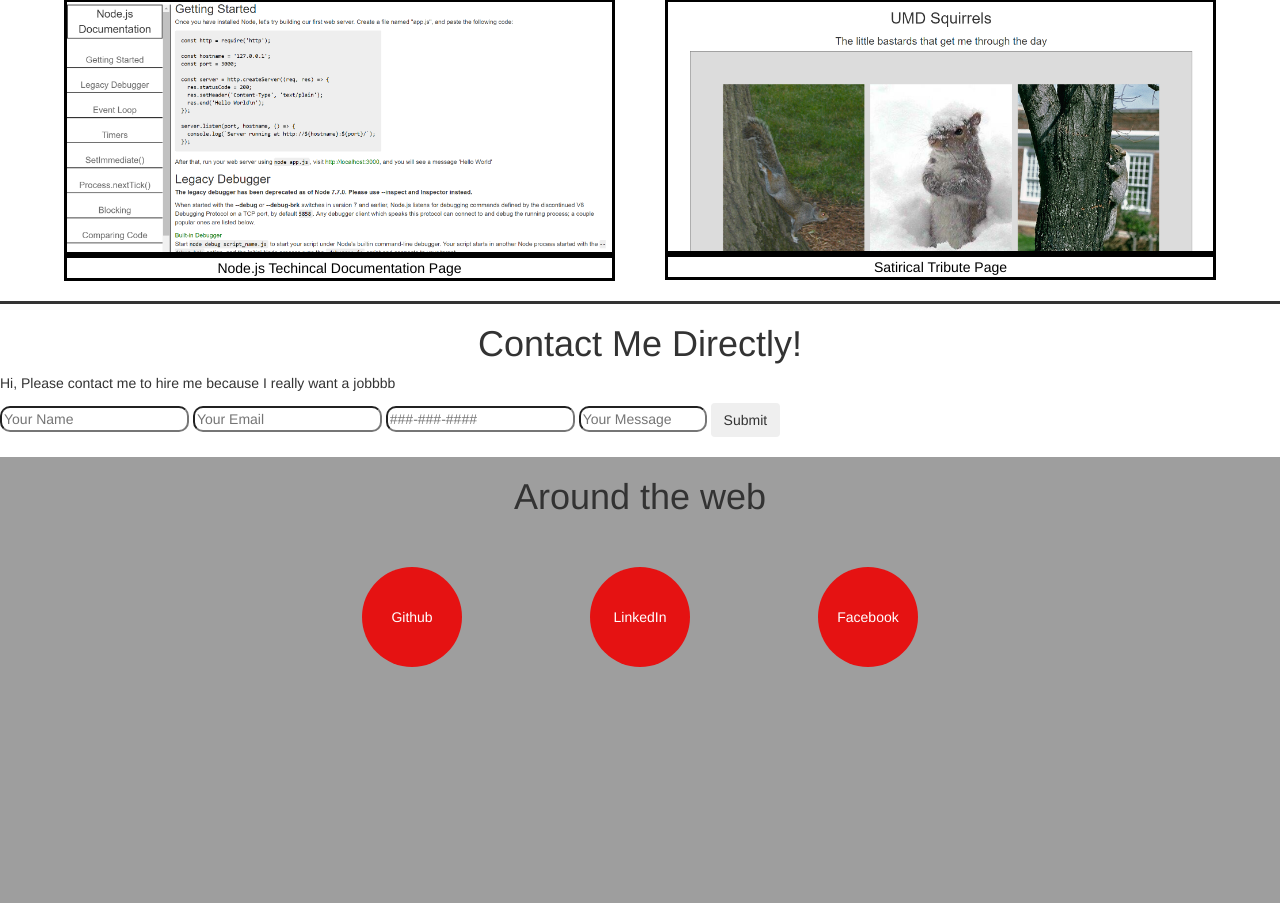
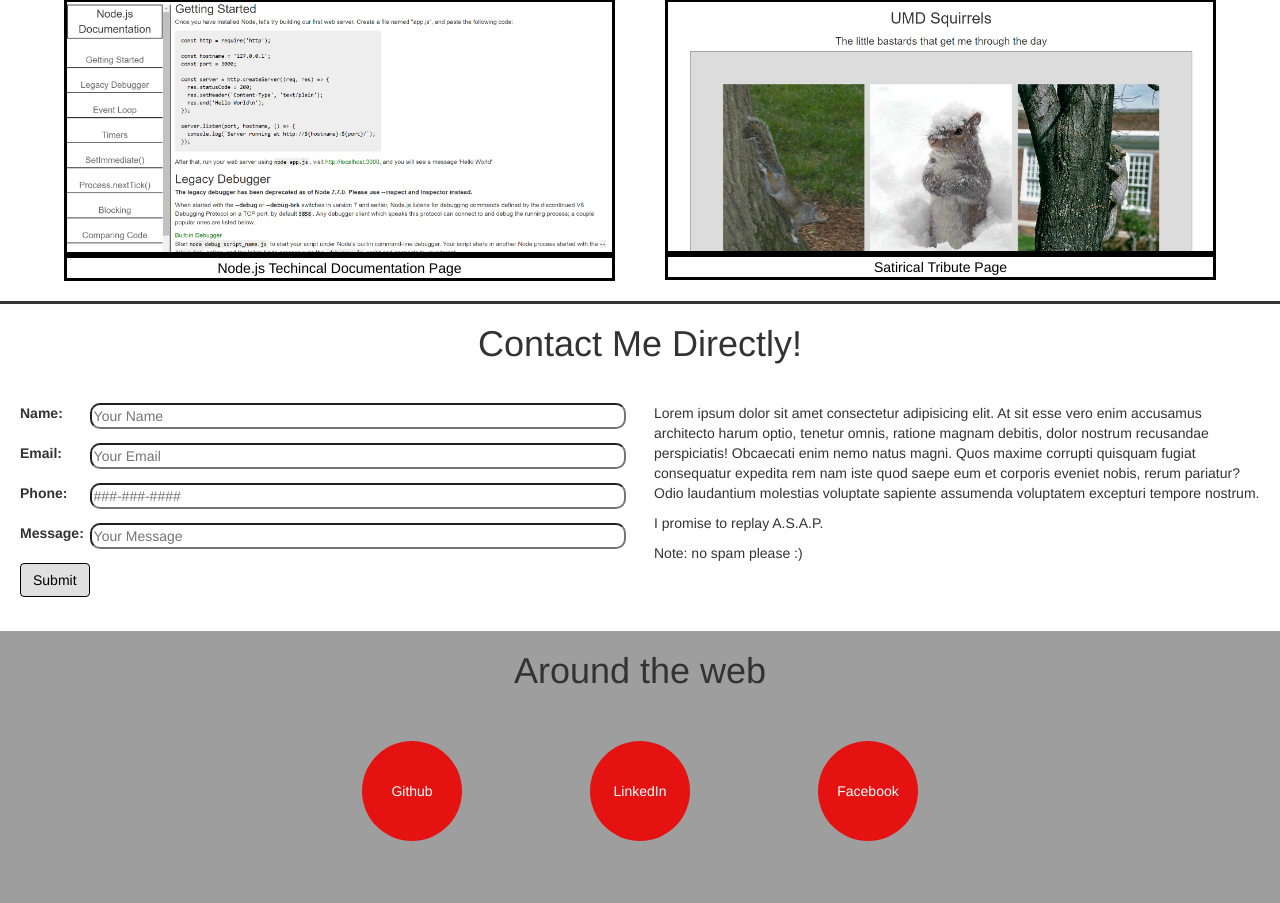
Before and after one commit to Crazysaxer/Personal-Portfolio, a PHP site: page /mainPage.html in a window 1280 px wide. Shown: the part 1278-2181 px from the top of the page. Before the commit the page ends 1945 px from the top, so only its background shows below. Run offline with PHP 8.4, Linux system fonts and the light colour scheme.

Commit message:
roughly styled contact section and added a paragraph next to the contact form

```diff
--- a/contact-form-handler.php
+++ b/contact-form-handler.php
@@ -1 +1 @@
-// add php here when ready
+echo '<p>this is php</p>';
--- a/mainPage.html
+++ b/mainPage.html
@@ -58,14 +58,32 @@
 
     <div id="contact">
         <h1 id="contact-title">Contact Me Directly!</h1>
-        <p id="contact-message">Hi, Please contact me to hire me because I really want a jobbbb</p>
-        <form id="contact-form" method="post" action="contact-form-handler.php">
-            <input class="info-box" name="name" type="text" placeholder="Your Name">
-            <input class="info-box" name="email" type="text" placeholder="Your Email">
-            <input class="info-box" name="name" type="text" placeholder="###-###-####">
-            <input id="message-area" name="name" type="text-area" placeholder="Your Message">
-            <button name="submit" type="submit" class="btn">Submit</button>
-        </form>
+
+        <div id="contact-container">
+
+            <form id="contact-form" method="post" action="contact-form-handler.php">
+
+                <label id="name-label" class="contact-label" for="name-area">Name: </label>
+                <input id="name-area" class="info-box" name="name" type="text" placeholder="Your Name">
+
+                <label id="email-label" class="contact-label" for="email-area">Email: </label>
+                <input id="email-area" class="info-box" name="email" type="text" placeholder="Your Email">
+
+                <label id="phone-label" class="contact-label" for="phone-area">Phone: </label>
+                <input id="phone-area" class="info-box" name="name" type="text" placeholder="###-###-####">
+
+                <label id="message-label" class="contact-label" for="message-area">Message: </label>
+                <input id="message-area" class="info-box" name="name" type="text-area" size="30" placeholder="Your Message">
+
+                <button id="submit-btn" name="submit" type="submit" class="btn">Submit</button>
+            </form>
+
+            <div id="contact-paragraph">
+                    <p>Lorem ipsum dolor sit amet consectetur adipisicing elit. At sit esse vero enim accusamus architecto harum optio, tenetur omnis, ratione magnam debitis, dolor nostrum recusandae perspiciatis! Obcaecati enim nemo natus magni. Quos maxime corrupti quisquam fugiat consequatur expedita rem nam iste quod saepe eum et corporis eveniet nobis, rerum pariatur? Odio laudantium molestias voluptate sapiente assumenda voluptatem excepturi tempore nostrum.</p>
+                    <p>I promise to replay A.S.A.P.</p>
+                    <p>Note: no spam please :)</p>
+            </div>
+        </div>
     </div>
 
     <div id="web">
--- a/stylesheet.css
+++ b/stylesheet.css
@@ -119,6 +119,20 @@ figcaption {
 
 #contact-title {
     text-align: center;
+    margin-bottom: 40px;
+}
+
+#contact-container {
+    display: grid;
+    grid-template-columns: 1fr 1fr;
+    grid-gap: 2em;
+    margin: 20px;
+}
+
+#contact-form {
+    display: grid;
+    grid-template-columns: 1fr 12fr;
+    grid-row-gap: 1em;
 }
 
 .info-box {
@@ -129,7 +143,13 @@ figcaption {
     resize: both;
     overflow: auto;
     border-radius: 10px;
-    width: 10%;
+    width: 100%;
+}
+
+#submit-btn {
+    background-color: #e0e0e0;
+    color: black;
+    border-color: black;
 }
 
 #web {
```
